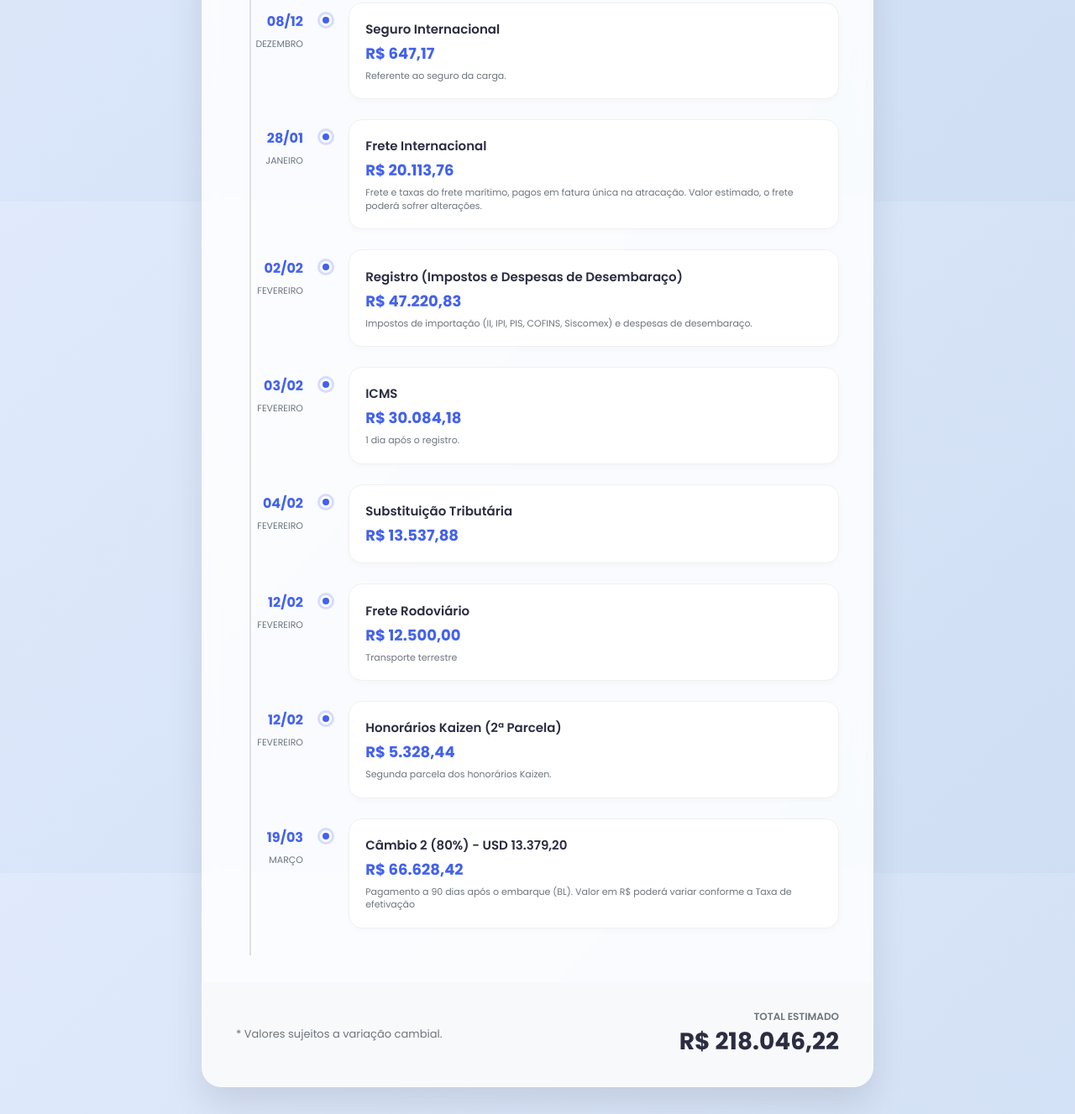
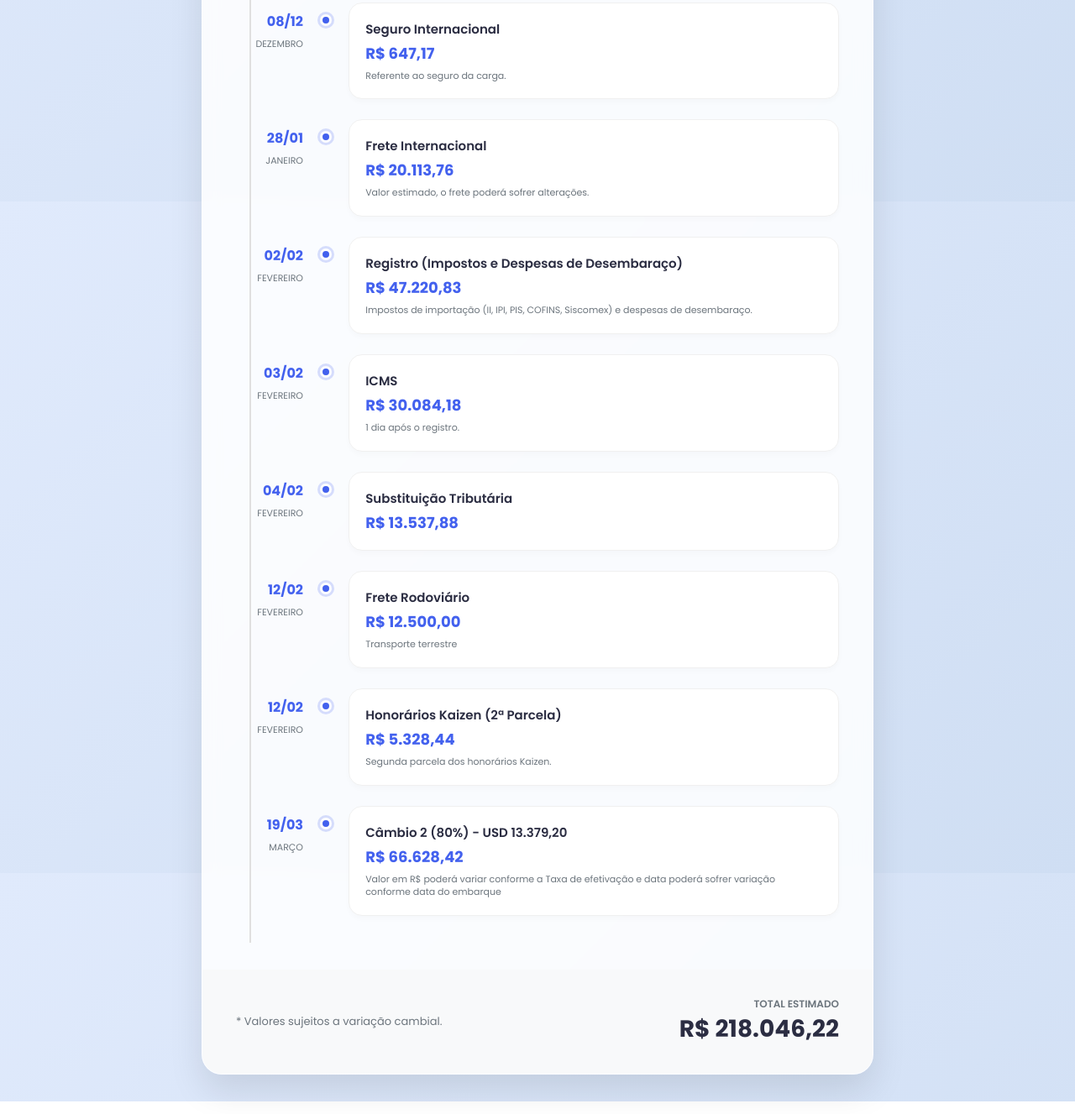
Before and after one commit to anakarolinasantos-afk/cronogramaK641, a plain HTML site: page index.html in a window 1280 px wide. Shown: the part 560-1887 px from the top of the page at 84% size. Drawn offline with Linux system fonts and the light colour scheme.

Commit message:
Update index.html

```diff
--- a/index.html
+++ b/index.html
@@ -209,7 +209,7 @@ body {
       <div class="timeline-card">
         <div class="card-title">Frete Internacional</div>
         <div class="card-value">R$ 20.113,76</div>
-        <div class="card-desc">Frete e taxas do frete marítimo, pagos em fatura única na atracação. Valor estimado, o frete poderá sofrer alterações.</div>
+        <div class="card-desc">Valor estimado, o frete poderá sofrer alterações.</div>
       </div>
     </div>
 
@@ -292,7 +292,7 @@ body {
       <div class="timeline-card">
         <div class="card-title">Câmbio 2 (80%) - USD 13.379,20</div>
         <div class="card-value">R$ 66.628,42</div>
-        <div class="card-desc">Pagamento a 90 dias após o embarque (BL). Valor em R$ poderá variar conforme a Taxa de efetivação</div>
+        <div class="card-desc">Valor em R$ poderá variar conforme a Taxa de efetivação e data poderá sofrer variação conforme data do embarque</div>
       </div>
     </div>
 
```
